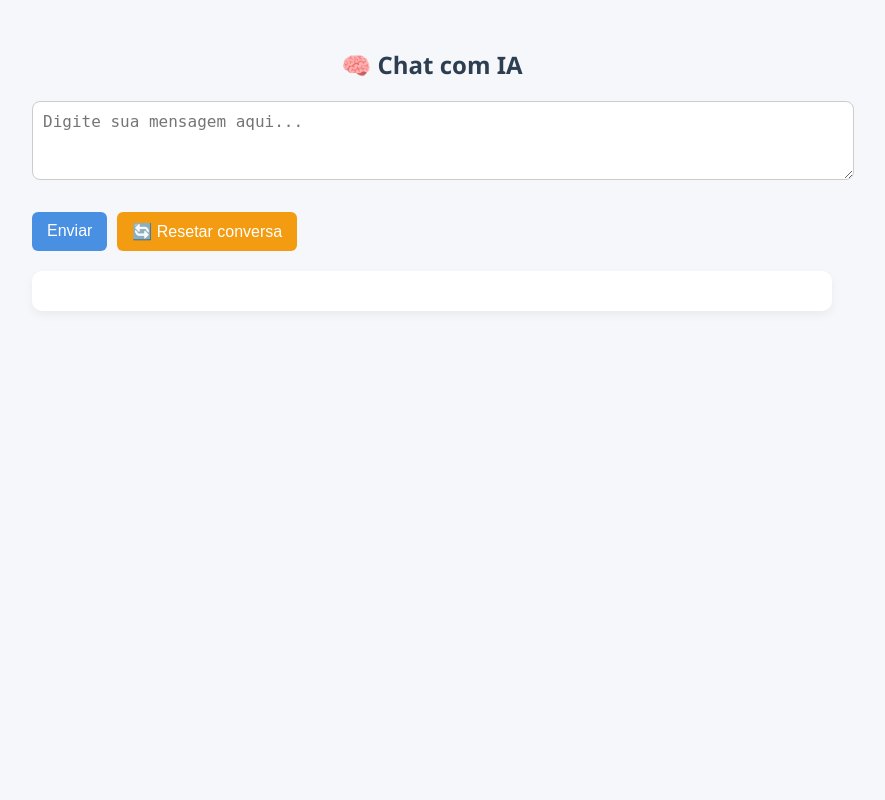
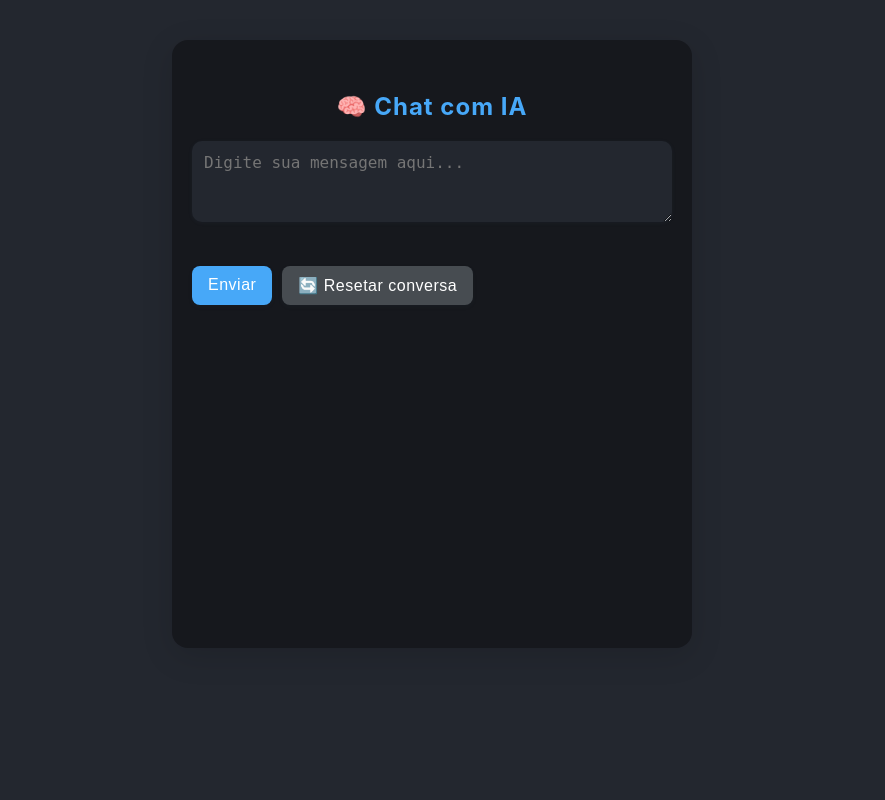
Before and after one commit to thaleson/case_Forelegal, a PHP site: page /gerar/ in a window 1280 px wide. Shown: the whole page, without its empty margins (208-1093 px from the left). Run offline with PHP 8.4, Linux system fonts and the light colour scheme.

Commit message:
feat:Update CSS styling to improve the look and feel of the interface

```diff
--- a/css/style.css
+++ b/css/style.css
@@ -1,86 +1,157 @@
-
 body {
-    font-family: "Segoe UI", Tahoma, Geneva, Verdana, sans-serif;
-    background-color: #f5f7fa;
-    color: #333;
-    padding: 20px;
+    font-family: "Inter", "Segoe UI", Tahoma, Geneva, Verdana, sans-serif;
+    background-color: #23272f;
+    color: #f6f6f6;
+    padding: 0;
+    margin: 0;
+    min-height: 100vh;
     display: flex;
     justify-content: center;
+    align-items: flex-start;
 }
 
 .container {
     width: 100%;
-    max-width: 800px;
+    max-width: 480px;
+    margin: 40px auto 0 auto;
+    background: #16181d;
+    border-radius: 16px;
+    box-shadow: 0 8px 32px rgba(0,0,0,0.13);
+    padding: 32px 20px 16px 20px;
+    display: flex;
+    flex-direction: column;
+    min-height: 70vh;
 }
 
 h2 {
     text-align: center;
-    color: #2c3e50;
+    color: #47a8f8;
     margin-bottom: 20px;
+    letter-spacing: 1px;
+    font-weight: 700;
 }
 
 .form-area {
     display: flex;
     flex-direction: column;
-    margin-bottom: 20px;
+    gap: 12px;
+    margin-bottom: 18px;
+    align-items: stretch;
+    width: 100%;
 }
 
 textarea {
     width: 100%;
-    padding: 10px;
-    border-radius: 8px;
-    border: 1px solid #ccc;
+    max-width: 100%;
+    box-sizing: border-box;
+    padding: 12px;
+    border-radius: 10px;
+    border: none;
     font-size: 16px;
     resize: vertical;
+    background: #23272f;
+    color: #f6f6f6;
+    min-height: 52px;
+    outline: none;
+    box-shadow: 0 1px 4px rgba(72,89,120,0.09);
+    margin-bottom: 0;
+}
+
+textarea:focus {
+    border: 1.5px solid #47a8f8;
 }
 
 .buttons {
     display: flex;
     gap: 10px;
-    margin-top: 10px;
+    width: 100%;
+    justify-content: flex-start;
 }
 
 button {
-    padding: 10px 15px;
+    padding: 10px 16px;
     font-size: 16px;
-    border-radius: 6px;
+    border-radius: 8px;
     border: none;
     cursor: pointer;
-    background-color: #4a90e2;
+    background-color: #47a8f8;
     color: white;
+    transition: background 0.1s;
+    font-weight: 500;
+    letter-spacing: 0.5px;
+    box-shadow: 0 2px 4px rgba(44, 62, 80, 0.09);
+}
+
+button:hover {
+    background-color: #357abf;
 }
 
 .reset-btn {
-    background-color: #f39c12;
+    background-color: #474c51;
 }
 
-button:hover {
-    opacity: 0.9;
+.reset-btn:hover {
+    background-color: #222328;
 }
 
 .chat-box {
-    background-color: #ffffff;
-    padding: 20px;
+    background-color: transparent;
+    padding: 10px 0 0 0;
     border-radius: 10px;
-    box-shadow: 0px 4px 10px rgba(0,0,0,0.05);
-    max-height: 500px;
+    box-shadow: none;
+    max-height: 400px;
     overflow-y: auto;
+    display: flex;
+    flex-direction: column;
+    gap: 13px;
+    margin-bottom: 10px;
+    scroll-behavior: smooth;
 }
 
 .bubble {
-    padding: 12px 16px;
-    border-radius: 12px;
-    margin-bottom: 12px;
-    max-width: 90%;
-    word-wrap: break-word;
+    padding: 13px 18px;
+    border-radius: 16px;
+    max-width: 82%;
+    word-break: break-word;
+    font-size: 16px;
+    line-height: 1.7;
+    display: inline-block;
+    margin-bottom: 0;
 }
 
 .user {
-    background-color: #e1f5fe;
+    background: linear-gradient(135deg, #47a8f8 60%, #357abf 100%);
+    color: #fff;
     align-self: flex-end;
+    border-bottom-right-radius: 4px;
+    border-top-right-radius: 16px;
+    text-align: left;
 }
 
 .ia {
-    background-color: #e8f5e9;
+    background: linear-gradient(135deg, #292b31 90%, #23272f 100%);
+    color: #f6f6f6;
     align-self: flex-start;
+    border-bottom-left-radius: 4px;
+    border-top-left-radius: 16px;
+    border: 1px solid #23272f;
+    text-align: left;
 }
+
+::-webkit-scrollbar {
+    width: 8px;
+    background: #20232b;
+}
+::-webkit-scrollbar-thumb {
+    background: #262a34;
+    border-radius: 8px;
+}
+
+@media (max-width: 650px) {
+    .container {
+        max-width: 99vw;
+        padding: 12px 2vw 8px 2vw;
+        margin: 0;
+        min-height: 92vh;
+    }
+}
```
